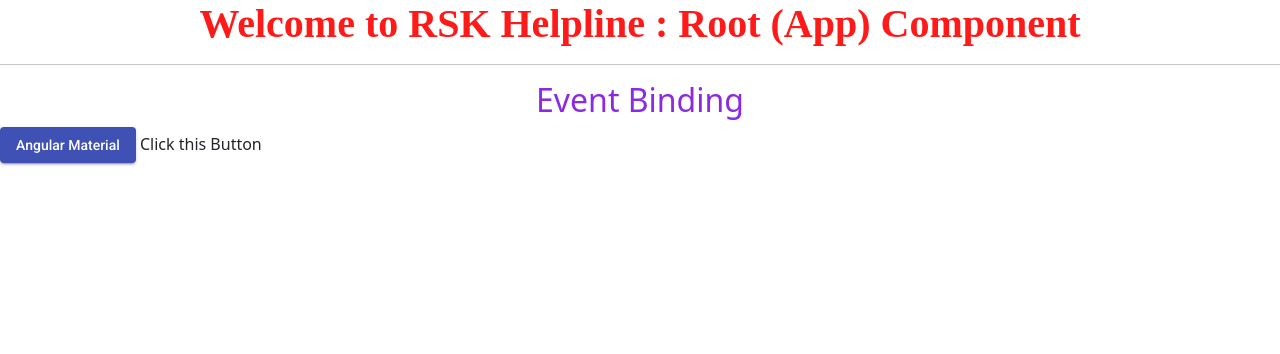
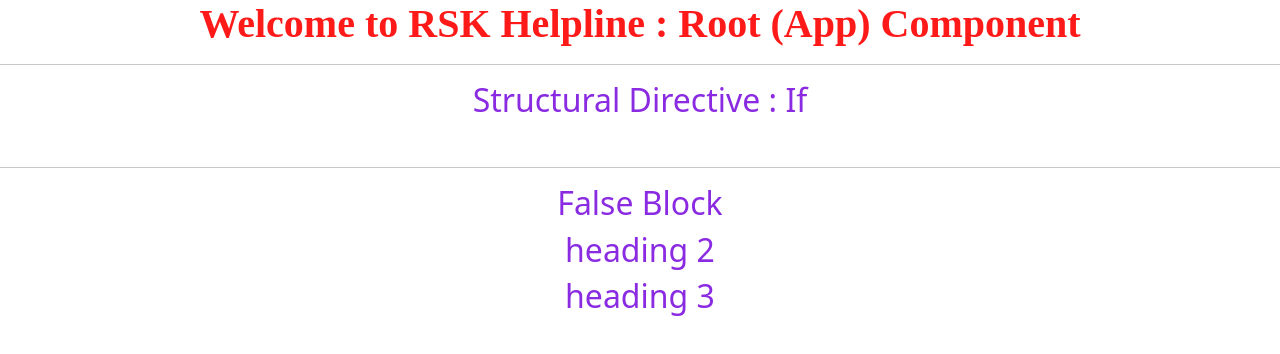
Before and after one commit to SatishKonduru/Tomato, an Angular app: page / in a window 1280 px wide. Shown: the top 354 px of the page. Built offline with nearby package versions, Linux system fonts and the light colour scheme.

Commit message:
Event Binding , Ref. Names , Twoway Databinding and ngIf

```diff
--- a/src/app/app.component.html
+++ b/src/app/app.component.html
@@ -13,4 +13,7 @@
 <!-- <app-p-binding></app-p-binding> -->
 <!-- <app-c-binding></app-c-binding> -->
 <!-- <app-s-binding></app-s-binding> -->
-<app-e-binding></app-e-binding>
+<!-- <app-e-binding></app-e-binding> -->
+<!-- <app-r-variables></app-r-variables> -->
+<!-- <app-two-way-data-binding></app-two-way-data-binding> -->
+<app-if></app-if>
--- a/src/app/components/e-binding/e-binding.component.html
+++ b/src/app/components/e-binding/e-binding.component.html
@@ -2,3 +2,8 @@
 <!-- <button class="btn btn-success">Bootstrap </button> -->
 <button mat-raised-button color="primary" (click)="onClick()">Angular Material</button>
 {{msg}}
+
+<!-- {} -> Method Definition
+{{}} -> Interpolation
+[] -> Property Binding
+() -> Event Binding -->
--- /dev/null
+++ b/src/app/components/if/if.component.css
@@ -0,0 +1,4 @@
+h2{
+  text-align: center;
+  color: blueviolet
+}
--- /dev/null
+++ b/src/app/components/if/if.component.html
@@ -0,0 +1,17 @@
+<h2>Structural Directive : If </h2>
+<br><hr>
+<!-- <h2 *ngIf="check ; else eBlock">True Block</h2> -->
+<h2 *ngIf="check ;then tBlock else eBlock"></h2>
+<ng-template #eBlock>
+  <h2>False Block</h2>
+</ng-template>
+
+<ng-template #tBlock>
+  <h3>True block 1</h3>
+  <h3>True block 2</h3>
+  <h3>True block 3</h3>
+  <h3>True block 4</h3>
+</ng-template>
+
+<h2>heading 2</h2>
+<h2>heading 3</h2>
--- /dev/null
+++ b/src/app/components/if/if.component.ts
@@ -0,0 +1,16 @@
+import { Component, OnInit } from '@angular/core';
+
+@Component({
+  selector: 'app-if',
+  templateUrl: './if.component.html',
+  styleUrls: ['./if.component.css']
+})
+export class IfComponent implements OnInit {
+
+  public check = false
+  constructor() { }
+
+  ngOnInit(): void {
+  }
+
+}
--- /dev/null
+++ b/src/app/components/r-variables/r-variables.component.css
@@ -0,0 +1,4 @@
+h2{
+  text-align: center;
+  color: blue;
+}
--- /dev/null
+++ b/src/app/components/r-variables/r-variables.component.html
@@ -0,0 +1,7 @@
+<h2>Ref. Variables</h2>
+
+<input  type="text" #myMsg>
+
+<button mat-raised-button color="warn" (click)="showMessage(myMsg.value)">Click Me</button>
+<br>
+<h2>{{myMessage}}</h2>
--- /dev/null
+++ b/src/app/components/r-variables/r-variables.component.ts
@@ -0,0 +1,18 @@
+import { Component, OnInit } from '@angular/core';
+
+@Component({
+  selector: 'app-r-variables',
+  templateUrl: './r-variables.component.html',
+  styleUrls: ['./r-variables.component.css']
+})
+export class RVariablesComponent implements OnInit {
+
+  public myMessage = ''
+  constructor() { }
+
+  ngOnInit(): void {
+  }
+  showMessage(msg){
+    this.myMessage = msg
+  }
+}
--- /dev/null
+++ b/src/app/components/two-way-data-binding/two-way-data-binding.component.css
@@ -0,0 +1,4 @@
+h2{
+  text-align: center;
+  color: red
+}
--- /dev/null
+++ b/src/app/components/two-way-data-binding/two-way-data-binding.component.html
@@ -0,0 +1,6 @@
+<h2>Two Way Data Binding</h2>
+<br>
+<input type="text" [(ngModel)] = "myMessage" >
+<h2>
+  {{myMessage}}
+</h2>
--- /dev/null
+++ b/src/app/components/two-way-data-binding/two-way-data-binding.component.ts
@@ -0,0 +1,15 @@
+import { Component, OnInit } from '@angular/core';
+
+@Component({
+  selector: 'app-two-way-data-binding',
+  templateUrl: './two-way-data-binding.component.html',
+  styleUrls: ['./two-way-data-binding.component.css']
+})
+export class TwoWayDataBindingComponent implements OnInit {
+  public myMessage = ''
+  constructor() { }
+
+  ngOnInit(): void {
+  }
+
+}
```
Also changed, not shown: src/app/app.module.ts (+10 -2 lines).
